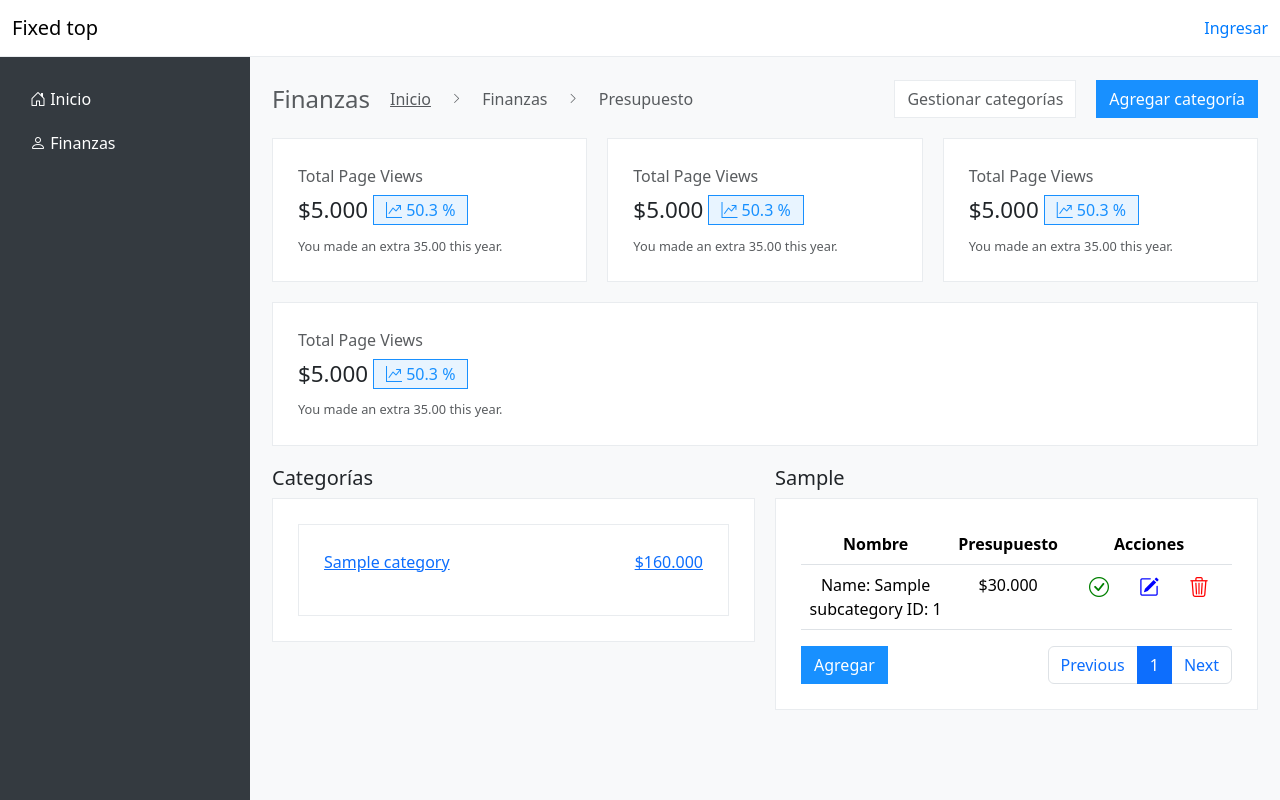
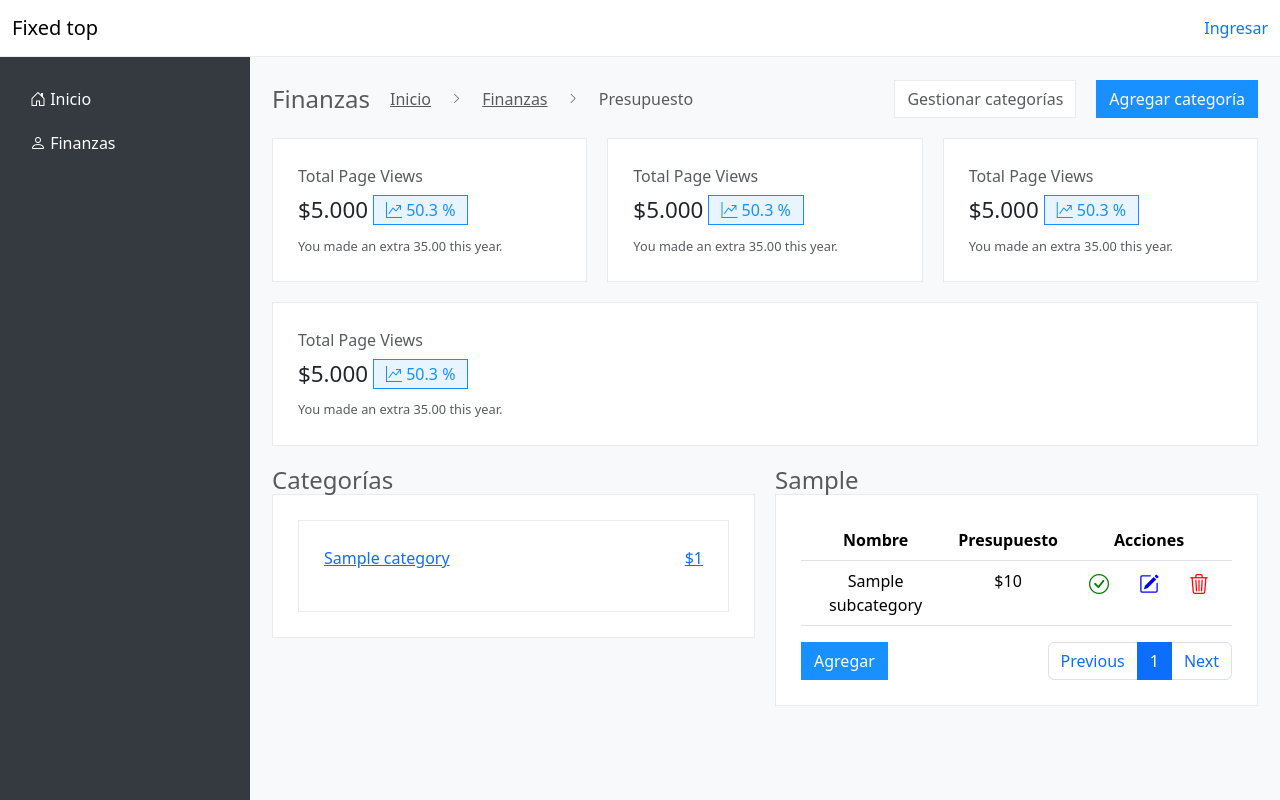
Before and after one commit to TheCatAvila/FamilyAdministrator, a Flask app: template app/templates/presupuesto.html in a window 1280 px wide. Run offline with Flask 3, Linux system fonts and the light colour scheme; the template is opened without the code that fills it: most values are stand-ins (such as "Sample title", 1, 10 or a date in 2020); some libraries are stand-ins or nearby versions.

Commit message:
Update: budget a la base de datos

```diff
--- a/app/database/schema.sql
+++ b/app/database/schema.sql
@@ -35,6 +35,7 @@ CREATE TABLE IF NOT EXISTS expense_category (
 CREATE TABLE IF NOT EXISTS expense_subcategory (
     id INT AUTO_INCREMENT PRIMARY KEY,
     name VARCHAR(100) NOT NULL,
+    budget DECIMAL(13, 2) NOT NULL,
     category_id INT NOT NULL,
     FOREIGN KEY (category_id) REFERENCES expense_category(id) ON DELETE CASCADE
 );
--- a/app/models/expense_subcategory.py
+++ b/app/models/expense_subcategory.py
@@ -38,8 +38,9 @@ class ExpenseSubcategory:
     def create(self):
         """Crea una nueva subcategoría de egresos."""
         try:
-            query = "INSERT INTO expense_subcategory (name, category_id) VALUES (%s, %s)"
-            values = (self.name, self.category_id)
+            query = "INSERT INTO expense_subcategory (name, budget, category_id) VALUES (%s, %s, %s)"
+            values = (self.name, self.budget, self.category_id)
+            print("Valores a insertar: ", values)
 
             with Database() as db:
                 db.execute(query, values)
--- a/app/routes/budget_route.py
+++ b/app/routes/budget_route.py
@@ -61,12 +61,15 @@ def add_subcategory():
         subcategory_name = request.form['subcategory_name']
         subcategory_budget = request.form['subcategory_budget']
 
+        # Formatear datos recibidos
+        budget = subcategory_budget.replace(".", "")
+
         category_id_response = ExpenseCategory(name=category_name).get_id_by_name()
         if not category_id_response["success"]:
             return render_template('error.html', error=category_id_response["error"])
         category_id = category_id_response["id"]
 
-        ExpenseSubcategory(name=subcategory_name, budget=subcategory_budget ,category_id=category_id).create()
+        ExpenseSubcategory(name=subcategory_name, budget=budget ,category_id=category_id).create()
 
         return redirect(f'/finanzas/presupuesto/{category_name}')
 
--- a/app/templates/finanzas.html
+++ b/app/templates/finanzas.html
@@ -136,8 +136,9 @@
                         <label for="categoria">Categoría</label>
                         <select id="categoria" required>
                             <option value="">Seleccione una opción</option>
-                            <option value="op1">Opción 1</option>
-                            <option value="op2">Opción 2</option>
+                            {% for category in categories %}
+                            <option value="{{ category['id'] }}">{{ category['name'] }}</option>
+                            {% endfor %}
                         </select>
                         <span class="error" id="categoriaError"></span>
                     </div>
--- a/app/templates/presupuesto.html
+++ b/app/templates/presupuesto.html
@@ -13,7 +13,7 @@
             <h5 class="windows-name">Finanzas</h5>
             <a href="" class="direction-name">Inicio</a>
             <i class="bi bi-chevron-right direction-icon"></i>
-            <p class="direction-name">Finanzas</p>
+            <a href="{{ url_for('main.finanzas') }}" class="direction-name">Finanzas</a>
             <i class="bi bi-chevron-right direction-icon"></i>
             <p class="direction-name">Presupuesto</p>
         </div>
@@ -106,7 +106,7 @@
     <div class="row gx-0">
         <div class="col">
             <div>
-                <h5>Categorías</h2>
+                <h5 class="windows-name">Categorías</h2>
             </div>
             <div class="info-card">
                 <style>
@@ -134,7 +134,7 @@
                     {% for category in categories %}
                     <a class="info-card categoria" href="{{ url_for('budget.presupuesto', category_name=category['name']) }}">
                         <p>{{ category['name'] }}</p>
-                        <p>$160.000</p>
+                        <p>${{ "{:,.0f}".format(category['total_budget']) | replace(",", ".") }}</p>
                     </a>
                     {% endfor %}
                 </div>
@@ -142,8 +142,9 @@
             </div>
         </div>
         <div class="col">
+            {% if selected_category %}
             <div>
-                <h5>{{ selected_category if selected_category else 'Selecciona una categoría' }}</h5>
+                <h5 class="windows-name">{{ selected_category }}</h5>
             </div>
             <div class="info-card">
                 <!-- Tabbla con los datos y presupuestos por sub-categorías -->
@@ -158,8 +159,8 @@
                     <tbody>
                         {% for subcategory in subcategories %}
                         <tr>
-                            <td>Name: {{ subcategory['name'] }} ID: {{ subcategory['category_id'] }}</td>
-                            <td>$30.000</td>
+                            <td>{{ subcategory['name'] }}</td>
+                            <td>${{ "{:,.0f}".format(subcategory['budget']) | replace(",", ".") }}</td>
                             <td style="width: 33.3%;">
                                 <div class="cont-btns-acciones">
                                     <form action="/cambiar_estado_sub_categoria">
@@ -201,6 +202,15 @@
                     </ul>
                 </div>
             </div>
+            {% else %}
+            <div>
+                <h5 class="windows-name">Selecciona una categoría</h5>
+            </div>
+            <div class="info-card">
+
+            </div>
+            {% endif %}
+
         </div>
     </div>
 </div>
```
Also changed, not shown: app/models/expense_category.py (+24 -1 lines), app/routes/main.py (+8 -1 lines).
